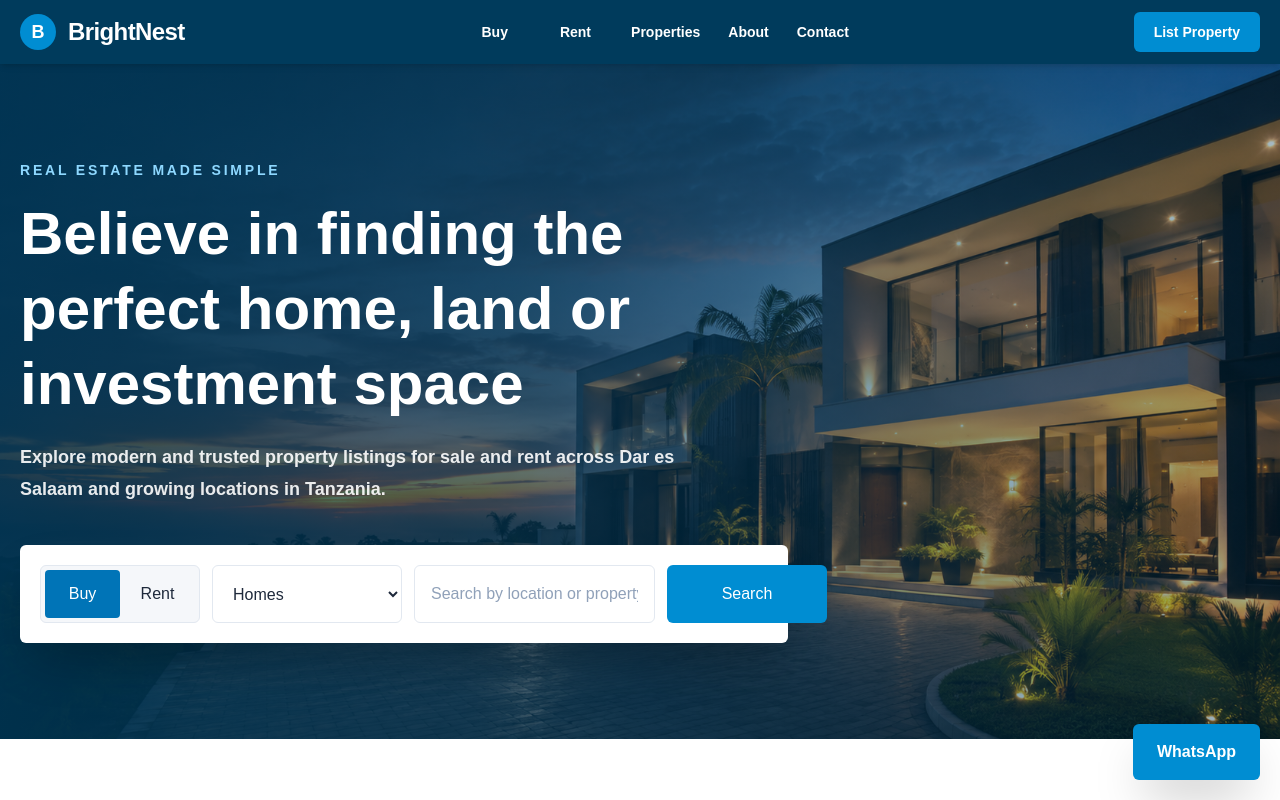
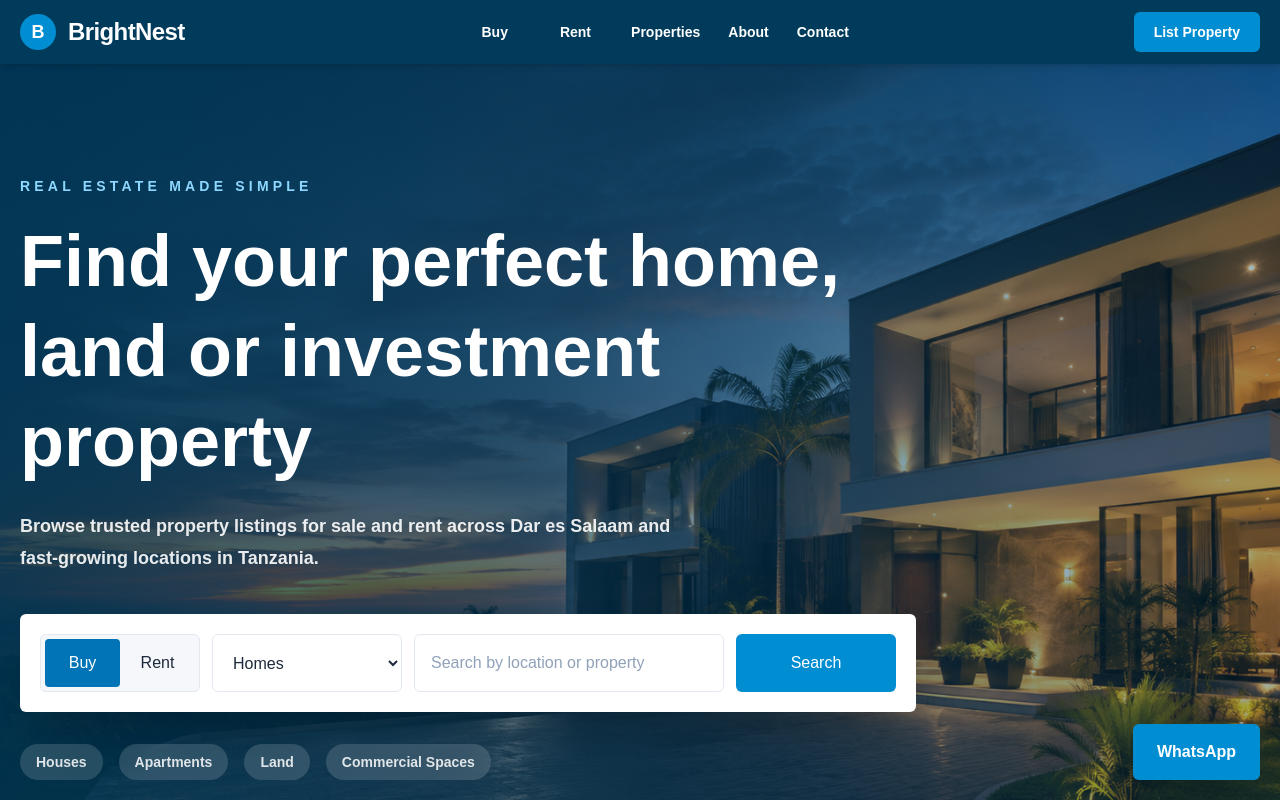
Before and after one commit to brianmichaelu/brightnest-realty, a Next.js app: page / in a window 1280 px wide. Shown: the top 800 px of the page. Built offline with nearby package versions, Linux system fonts and the light colour scheme.

Commit message:
Update Hero component layout and text content

```diff
--- a/components/Hero.tsx
+++ b/components/Hero.tsx
@@ -3,24 +3,39 @@ import SearchBox from "@/components/SearchBox";
 export default function Hero() {
   return (
     <section className="bg-white">
-      <div className="hero-bg min-h-[620px] px-5 py-24">
+      <div className="hero-bg min-h-[680px] px-5 py-20 md:py-28">
         <div className="mx-auto max-w-7xl">
-          <div className="max-w-3xl">
-            <p className="mb-4 text-sm font-black uppercase tracking-[0.2em] text-[#8ED8FF]">
+          <div className="max-w-4xl">
+            <p className="mb-5 text-sm font-black uppercase tracking-[0.3em] text-[#8ED8FF]">
               Real Estate Made Simple
             </p>
 
-            <h1 className="text-4xl font-black leading-tight text-white md:text-6xl">
-              Believe in finding the perfect home, land or investment space
+            <h1 className="text-4xl font-black leading-tight text-white md:text-6xl lg:text-7xl">
+              Find your perfect home, land or investment property
             </h1>
 
-            <p className="mt-5 max-w-2xl text-lg font-semibold leading-8 text-white/90">
-              Explore modern and trusted property listings for sale and rent
-              across Dar es Salaam and growing locations in Tanzania.
+            <p className="mt-6 max-w-2xl text-lg font-semibold leading-8 text-white/90">
+              Browse trusted property listings for sale and rent across Dar es
+              Salaam and fast-growing locations in Tanzania.
             </p>
 
             <div className="mt-10">
               <SearchBox />
+            </div>
+
+            <div className="mt-8 flex flex-wrap gap-4 text-sm font-bold text-white/85">
+              <span className="rounded-full bg-white/15 px-4 py-2 backdrop-blur">
+                Houses
+              </span>
+              <span className="rounded-full bg-white/15 px-4 py-2 backdrop-blur">
+                Apartments
+              </span>
+              <span className="rounded-full bg-white/15 px-4 py-2 backdrop-blur">
+                Land
+              </span>
+              <span className="rounded-full bg-white/15 px-4 py-2 backdrop-blur">
+                Commercial Spaces
+              </span>
             </div>
           </div>
         </div>
```
